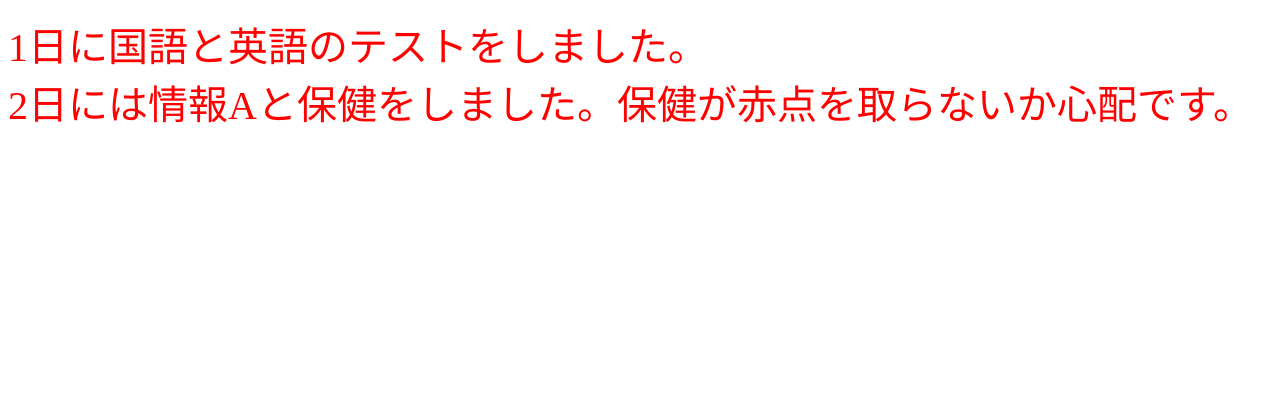
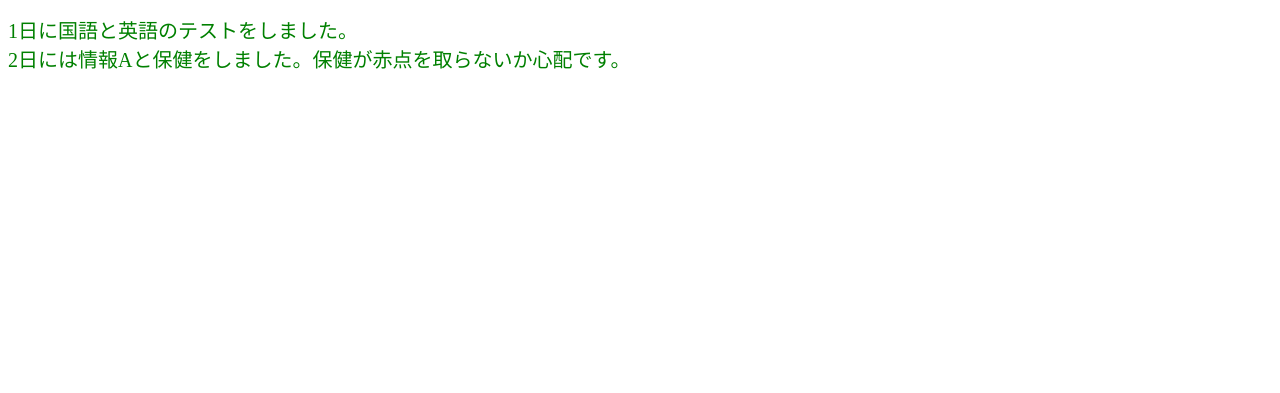
Before and after one commit to yakikun/-web, a plain HTML site: page index.html in a window 1280 px wide. Shown: the part 407-800 px from the top of the page. Drawn offline with Linux system fonts and the light colour scheme.

Commit message:
p1からp2に変更

```diff
--- a/index.html
+++ b/index.html
@@ -12,8 +12,8 @@
         今度、8月1日、2日に学校説明会があるらしいです。<br>
     </p1>
     <h2>7月2日</h2>
-    <p1>1日に国語と英語のテストをしました。<br>
+    <p2>1日に国語と英語のテストをしました。<br>
         2日には情報Aと保健をしました。保健が赤点を取らないか心配です。
-    </p1>
+    </p2>
 </body>
 </html>
```
